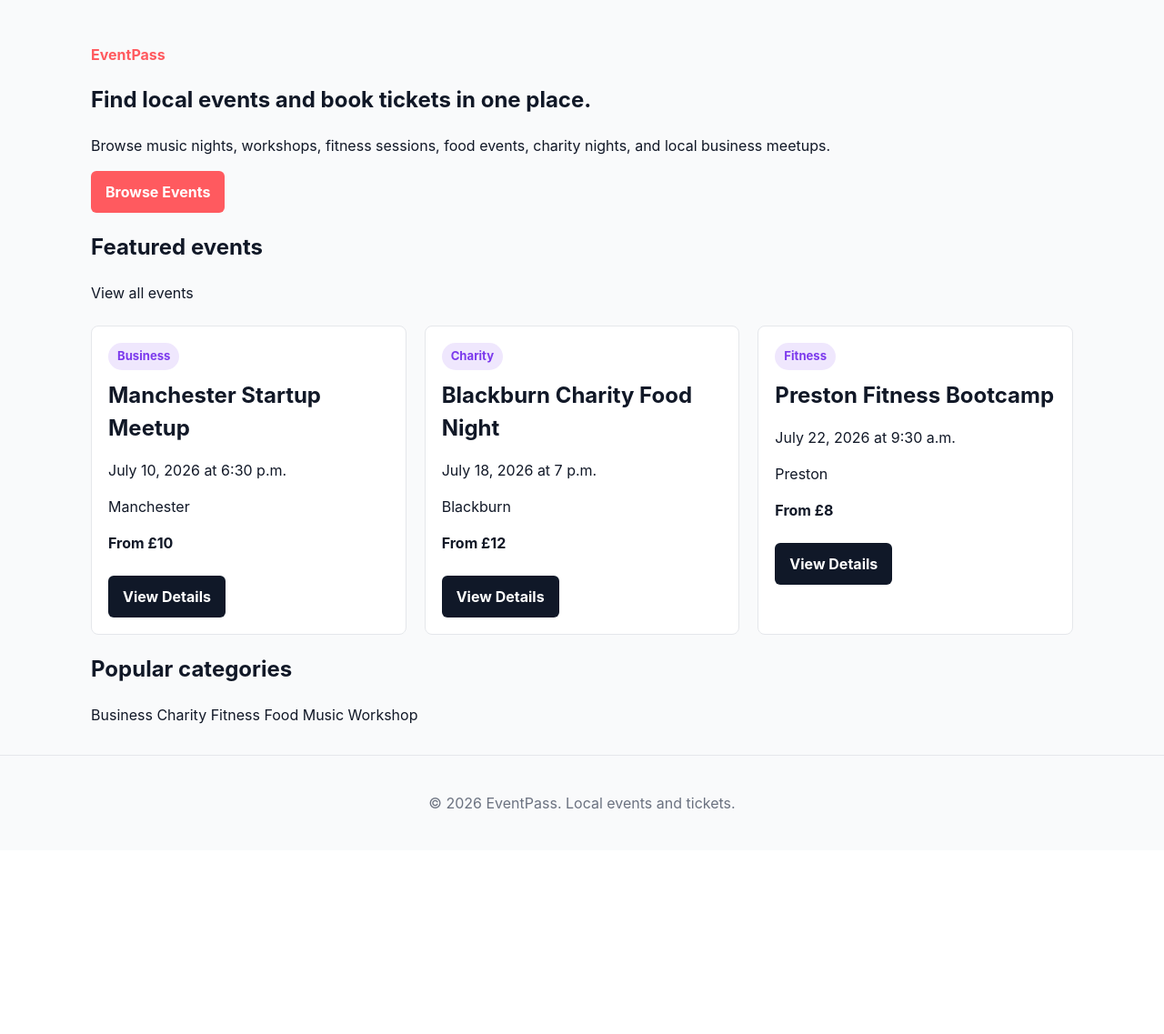
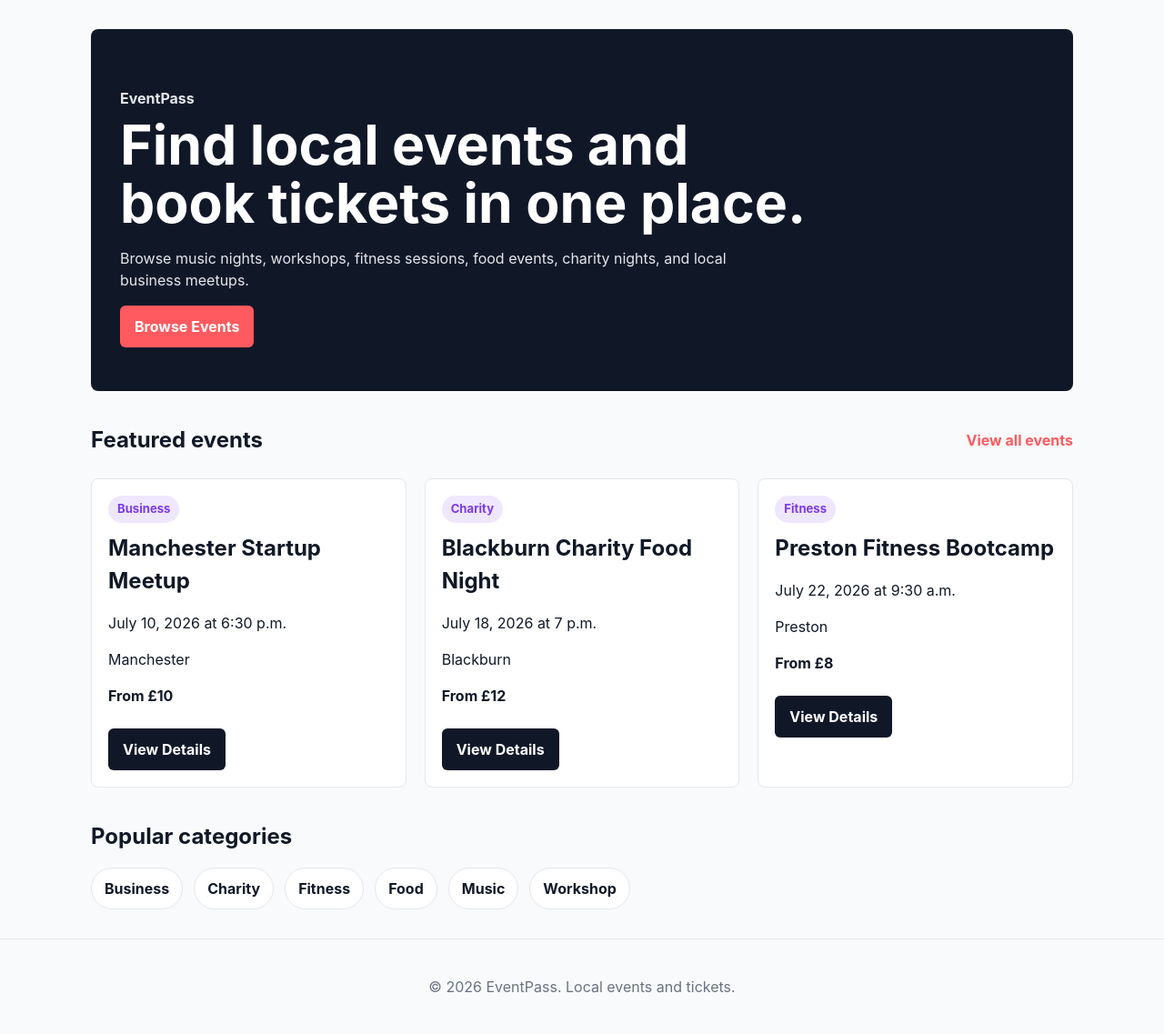
Before and after one commit to bankaiogx/eventpass, a Django app: page / in a window 1280 px wide. Shown: the part 68-1205 px from the top of the page at 91% size. Before the commit the page ends 958 px from the top, so only its background shows below. Run offline with Django 5.2, Linux system fonts and the light colour scheme; data comes from the database, SQL or seed files in the repository.

Commit message:
Add homepage styling

```diff
--- a/static/css/style.css
+++ b/static/css/style.css
@@ -65,6 +65,61 @@ a {
 
 .page-hero {
     margin-bottom: 28px;
+}
+
+.home-hero {
+    background: var(--navy);
+    border-radius: 8px;
+    color: var(--white);
+    margin-bottom: 32px;
+    padding: 48px 32px;
+}
+
+.home-hero h1 {
+    font-size: clamp(2rem, 5vw, 3.8rem);
+    line-height: 1.05;
+    margin: 0 0 16px;
+    max-width: 760px;
+}
+
+.home-hero p {
+    color: var(--border);
+    max-width: 680px;
+}
+
+.home-section {
+    margin-top: 36px;
+}
+
+.section-heading {
+    align-items: center;
+    display: flex;
+    justify-content: space-between;
+    margin-bottom: 16px;
+}
+
+.section-heading h2 {
+    margin: 0;
+}
+
+.section-heading a {
+    color: var(--coral);
+    font-weight: 700;
+}
+
+.category-list {
+    display: flex;
+    flex-wrap: wrap;
+    gap: 12px;
+}
+
+.category-pill {
+    background: var(--white);
+    border: 1px solid var(--border);
+    border-radius: 999px;
+    color: var(--navy);
+    font-weight: 700;
+    padding: 10px 14px;
 }
 
 .page-hero h1,
```
